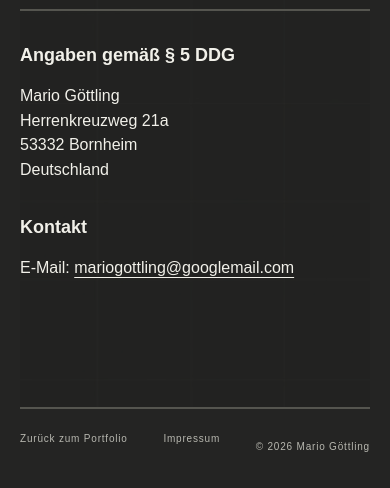
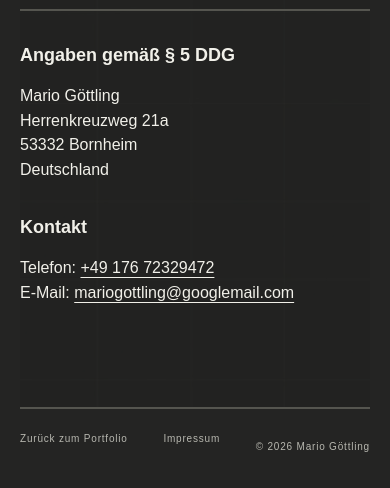
Before and after one commit to mariogottling-glitch/Portfolio, a website built with Vite: page impressum.html in a window 390 px wide. Shown: the part 218-706 px from the top of the page. Built offline with nearby package versions, Linux system fonts and the light colour scheme.

Commit message:
Add supplied telephone contact to imprint

```diff
--- a/impressum.html
+++ b/impressum.html
@@ -26,6 +26,7 @@
         </section>
         <section aria-labelledby="contact-title">
           <h2 id="contact-title">Kontakt</h2>
+          <p>Telefon: <a href="tel:+4917672329472">+49 176 72329472</a></p>
           <p>E-Mail: <a href="mailto:mariogottling@googlemail.com">mariogottling@googlemail.com</a></p>
         </section>
       </div>
```
Also changed, not shown: README.md.
